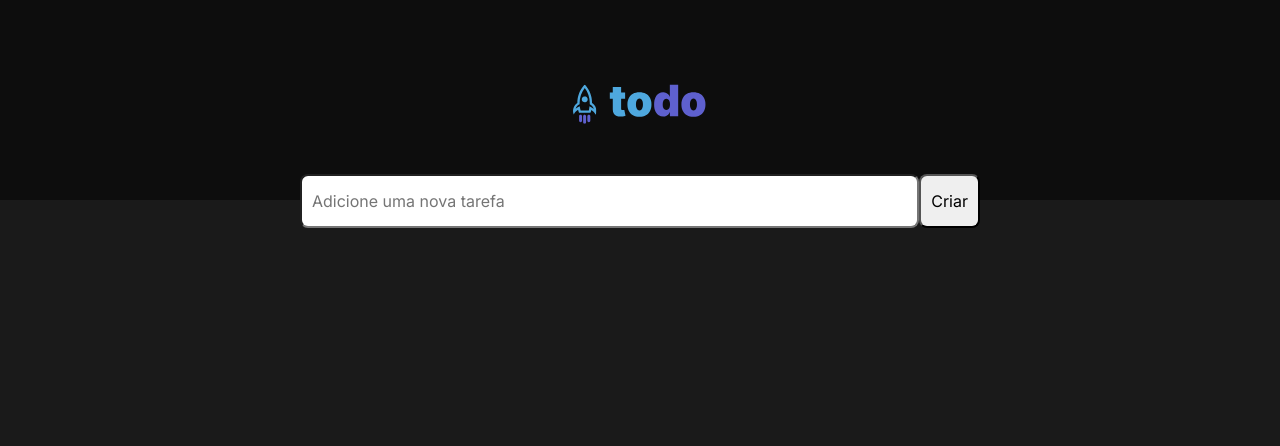
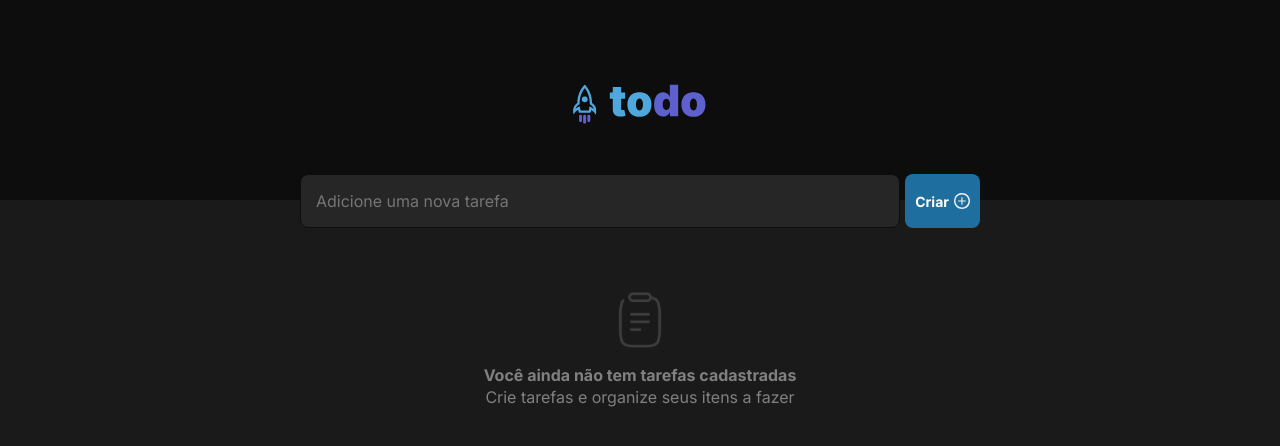
Before and after one commit to luucasmorato/task-control, a React (Vite) app: page / in a window 1280 px wide. Shown: the top 446 px of the page. Built offline with nearby package versions, Linux system fonts and the light colour scheme; a web font is replaced by a local one.

Commit message:
component newTask stylized and create Empty component

```diff
--- /dev/null
+++ b/src/components/Empty.module.css
@@ -0,0 +1,17 @@
+.container {
+  width: 100%;
+  display: flex;
+  flex-direction: column;
+  align-items: center;
+  padding: 64px 0;
+}
+
+.container img {
+  height: 56px;
+  margin-bottom: 16px;
+}
+
+.container p {
+  color: var(--gray-300);
+  line-height: 140%;
+}
--- /dev/null
+++ b/src/components/Empty.tsx
@@ -0,0 +1,15 @@
+import clipboard from "../assets/clipboard.svg";
+import styles from "./Empty.module.css";
+
+export const Empty = () => {
+  return (
+    <div className={styles.container}>
+      <img src={clipboard} alt="clipboard" />
+
+      <p>
+        <b>Você ainda não tem tarefas cadastradas</b>
+      </p>
+      <p>Crie tarefas e organize seus itens a fazer</p>
+    </div>
+  );
+};
--- a/src/components/NewTask.module.css
+++ b/src/components/NewTask.module.css
@@ -7,11 +7,33 @@
   flex: 1;
   height: 54px;
   border-radius: 8px;
-  padding: 0 10px;
+  padding: 0 15px;
+  color: var(--gray-300);
+  border: 1px solid var(--gray-700);
+  background: var(--gray-500);
 }
 
 .container button {
   height: 54px;
   border-radius: 8px;
   padding: 0 10px;
+  margin-left: 5px;
+  border: 0;
+  color: var(--white);
+  background-color: var(--blue-dark);
+  cursor: pointer;
+  font-weight: bold;
+  font-size: 0.875rem;
+  display: flex;
+  align-items: center;
+  justify-content: space-around;
 }
+
+.container button:hover {
+  background-color: var(--blue);
+  transition: background-color 0.2s;
+}
+
+.container button img {
+  margin-left: 5px;
+}
--- a/src/components/NewTask.tsx
+++ b/src/components/NewTask.tsx
@@ -1,5 +1,4 @@
-import { FontAwesomeIcon } from "@fortawesome/react-fontawesome";
-
+import plus from "../assets/plus.svg";
 import styles from "./NewTask.module.css";
 
 export const NewTask = () => {
@@ -8,7 +7,7 @@ export const NewTask = () => {
       <input type="text" placeholder="Adicione uma nova tarefa" />
       <button>
         Criar
-        {/* <FontAwesomeIcon icon="fa-regular fa-circle-plus" /> */}
+        <img src={plus} alt="plus" />
       </button>
     </div>
   );
--- a/src/pages/Home.tsx
+++ b/src/pages/Home.tsx
@@ -1,6 +1,7 @@
 import todoLogo from "../assets/todo-logo.svg";
 import styles from "./Home.module.css";
 import { NewTask } from "../components/NewTask";
+import { Empty } from "../components/Empty";
 
 export const Home = () => {
   return (
@@ -11,6 +12,7 @@ export const Home = () => {
       <div className={styles.content}>
         <NewTask />
       </div>
+      <Empty />
     </div>
   );
 };
```
Also changed, not shown: src/assets/clipboard.svg (added), src/assets/plus.svg (added).
